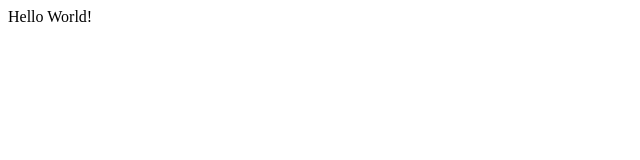
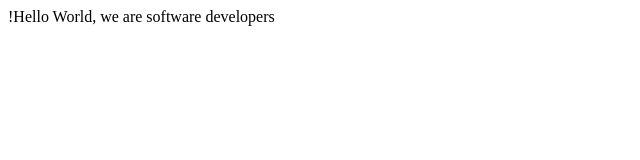
Before and after one commit to AyoubM490/HTML-CSS-project2, a plain HTML site: page index.html in a window 1280 px wide. Shown: the whole page, without its empty margins (0-640 px from the left). Drawn offline with Linux system fonts and the light colour scheme.

Commit message:
Hello world, we are software developers

```diff
--- a/index.html
+++ b/index.html
@@ -9,7 +9,8 @@
   <body>
     <script src="https://cdn.freecodecamp.org/testable-projects-fcc/v1/bundle.js"></script>
 
-    Hello World!
+    !Hello World, we are software developers
+
     <!--
 
     Hello Camper!
```
